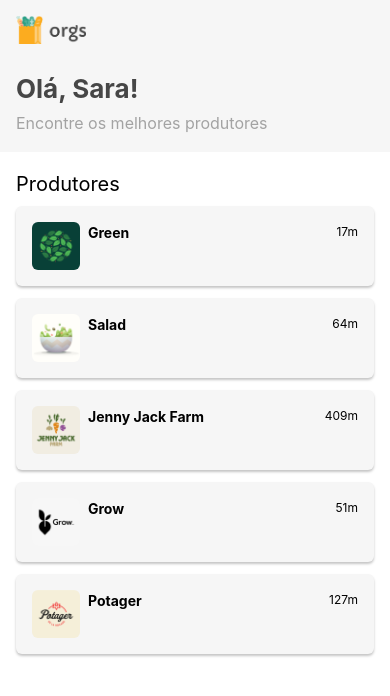
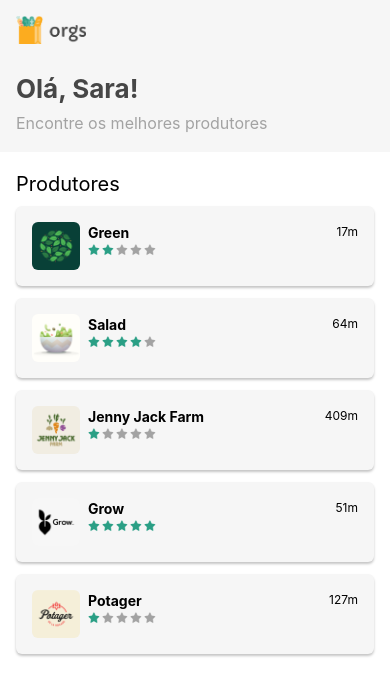
Before and after one commit to rafadealmeida/React-Native-CLI-Hooks, a React Native app: screen / in a window 390 px wide. Shown: the top 696 px of the page. Built offline with nearby package versions, Linux system fonts and the light colour scheme.

Commit message:
Criação deo componente de classificação

```diff
--- /dev/null
+++ b/src/components/estrelas.js
@@ -0,0 +1,54 @@
+import React, {useEffect, useState} from 'react';
+import {View, Image, StyleSheet, TouchableOpacity} from 'react-native';
+
+import estrela from '../assets/estrela.png';
+import estrelaCinza from '../assets/estrelaCinza.png';
+
+function Estrelas({
+  quantidade: quantidadeAntiga,
+  editavel = false,
+  grande = false,
+}) {
+  const [quantidade, setQuantidade] = useState(quantidadeAntiga);
+  const styles = stylesFunc(grande);
+
+  const getImage = index => {
+    if (index < quantidade) {
+      return estrela;
+    }
+    return estrelaCinza;
+  };
+
+  const RenderEstrelas = () => {
+    const listasEstrelas = [];
+
+    for (let i = 0; i < 5; i++) {
+      listasEstrelas.push(
+        <TouchableOpacity key={i} onPress={() => {}} disable={!editavel}>
+          <Image source={getImage(i)} style={styles.estrela} />
+        </TouchableOpacity>,
+      );
+    }
+    return listasEstrelas;
+  };
+
+  return (
+    <View style={styles.starts}>
+      <RenderEstrelas />
+    </View>
+  );
+}
+
+export default Estrelas;
+
+const stylesFunc = grande =>
+  StyleSheet.create({
+    estrela: {
+      width: grande ? 36 : 12,
+      height: grande ? 36 : 12,
+      marginRight: 2,
+    },
+    starts: {
+      flexDirection: 'row',
+    },
+  });
--- a/src/pages/Home/components/CardProdutor.js
+++ b/src/pages/Home/components/CardProdutor.js
@@ -1,12 +1,16 @@
 import React from 'react';
 import {Text, View, Image, StyleSheet} from 'react-native';
+import Estrelas from '../../../components/estrelas';
 
 function CardProdutor({nome, imagem, distancia, estrelas}) {
   return (
     <View style={styles.card}>
       <Image source={imagem} accessibilityLabel={nome} style={styles.imagem} />
       <View style={styles.info}>
-        <Text style={styles.nome}>{nome}</Text>
+        <View>
+          <Text style={styles.nome}>{nome}</Text>
+          <Estrelas quantidade={estrelas} />
+        </View>
         <Text style={styles.distancia}>{distancia}</Text>
       </View>
     </View>
```
